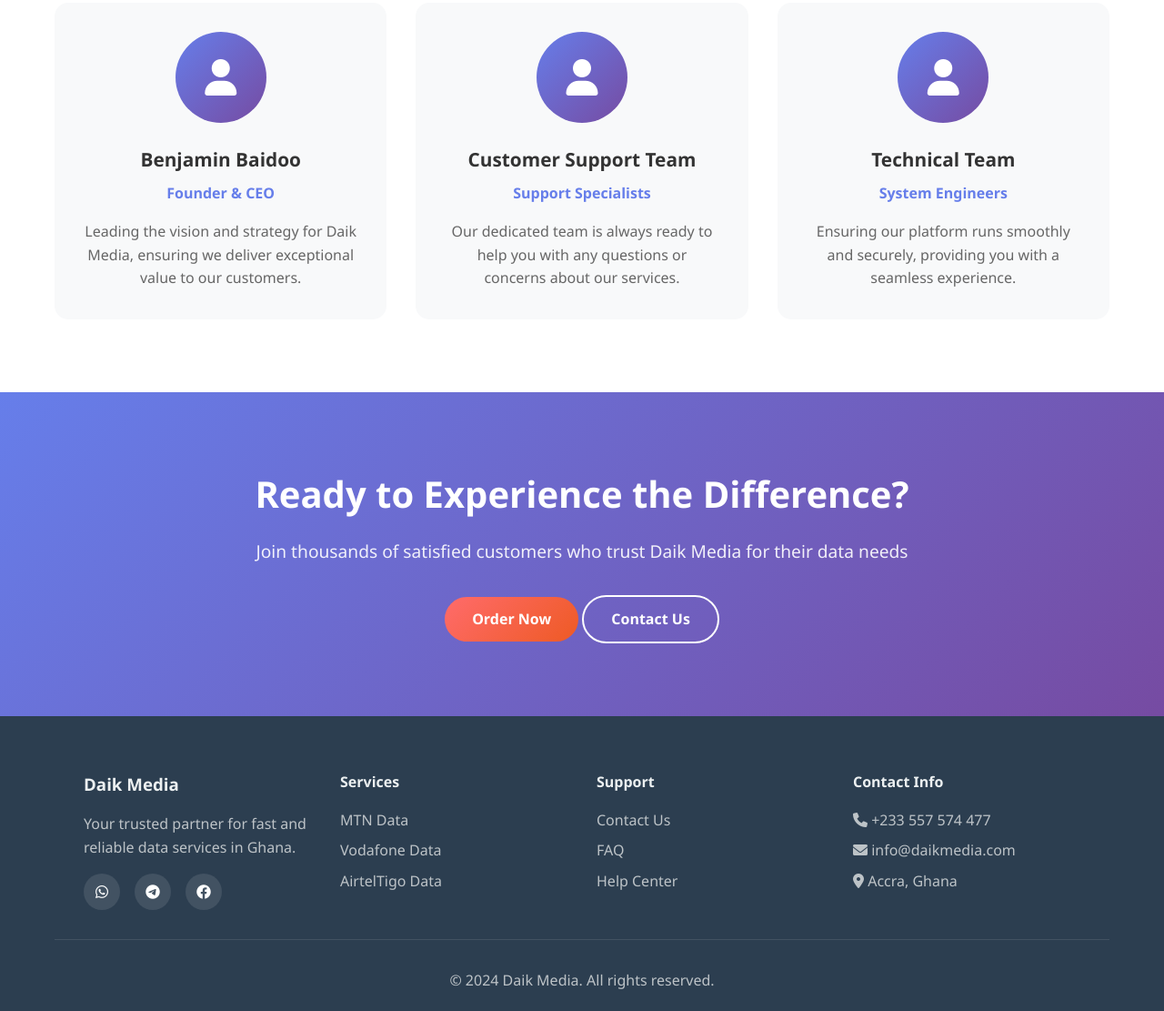
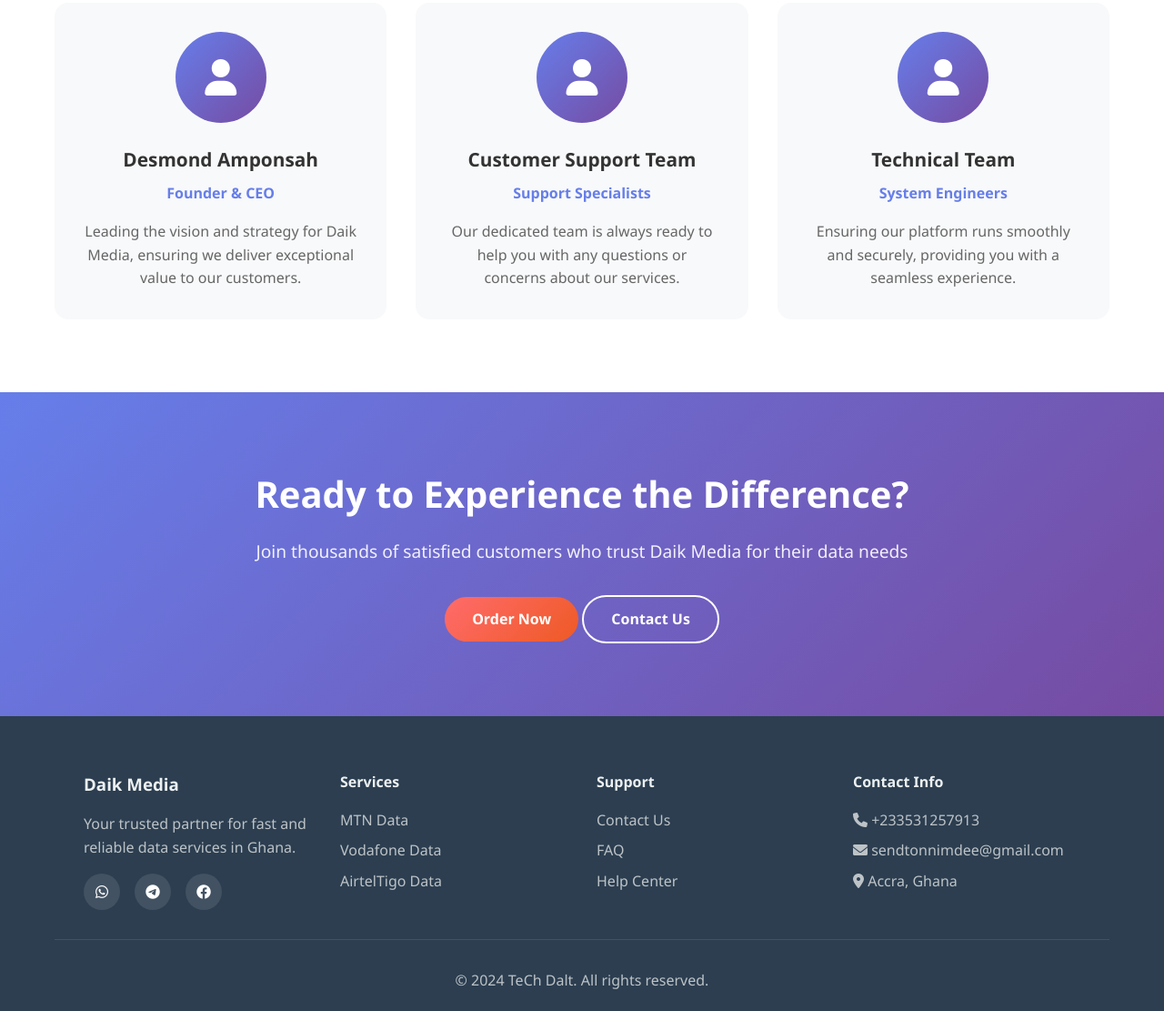
Before and after one commit to Baidoo89/DaikMedia, a website: page about.html in a window 1280 px wide. Shown: the part 3438-4549 px from the top of the page at 91% size. Drawn offline with Linux system fonts and the light colour scheme.

Commit message:
Update about.html
just some touches

```diff
--- a/about.html
+++ b/about.html
@@ -206,7 +206,7 @@
           <div class="member-avatar">
             <i class="fas fa-user"></i>
           </div>
-          <h3>Benjamin Baidoo</h3>
+          <h3>Desmond Amponsah</h3>
           <p class="position">Founder & CEO</p>
           <p class="description">Leading the vision and strategy for Daik Media, ensuring we deliver exceptional value to our customers.</p>
         </div>
@@ -277,17 +277,18 @@
         </div>
         <div class="footer-section">
           <h4>Contact Info</h4>
-          <p><i class="fas fa-phone"></i> +233 557 574 477</p>
-          <p><i class="fas fa-envelope"></i> info@daikmedia.com</p>
+          <p><i class="fas fa-phone"></i> +233531257913 </p>
+          <p><i class="fas fa-envelope"></i> sendtonnimdee@gmail.com </p>
           <p><i class="fas fa-map-marker-alt"></i> Accra, Ghana</p>
         </div>
       </div>
       <div class="footer-bottom">
-        <p>&copy; 2024 Daik Media. All rights reserved.</p>
+        <p>&copy; 2024 TeCh Dalt. All rights reserved.</p>
       </div>
     </div>
   </footer>
 
   <script src="script.js"></script>
 </body>
+
 </html>
```
